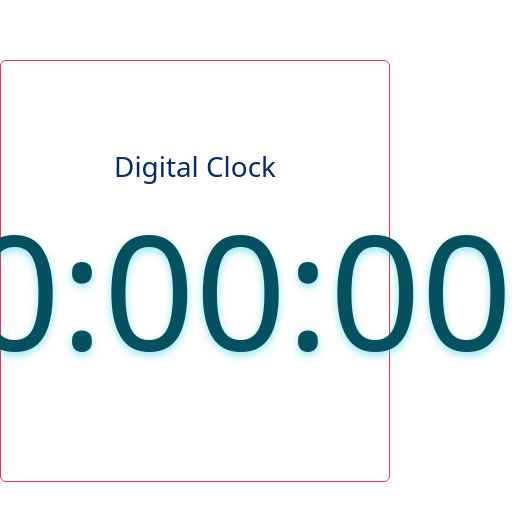
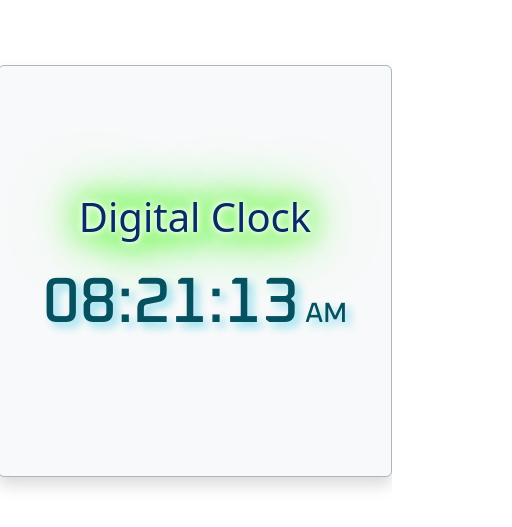
Before and after one commit to armanadd01/Digital-clocks, a plain HTML site: page index.html in a window 390 px wide. Shown: the part 151-678 px from the top of the page, 512 px wide, since content can reach past the window. Drawn offline with nearby package versions, Linux system fonts and the light colour scheme.

Commit message:
final commit

```diff
--- a/index.html
+++ b/index.html
@@ -5,6 +5,11 @@
     <meta http-equiv="X-UA-Compatible" content="IE=edge">
     <meta name="viewport" content="width=device-width, initial-scale=1.0">
     <title>Digital clock</title>
+
+    <link rel="preconnect" href="https://fonts.googleapis.com">
+    <link rel="preconnect" href="https://fonts.gstatic.com" crossorigin>
+    <link href="https://fonts.googleapis.com/css2?family=Oxanium:wght@500&display=swap" rel="stylesheet">
+
     <link href="https://cdn.jsdelivr.net/npm/bootstrap@5.3.0-alpha3/dist/css/bootstrap.min.css" rel="stylesheet"
         integrity="sha384-KK94CHFLLe+nY2dmCWGMq91rCGa5gtU4mk92HdvYe+M/SXH301p5ILy+dN9+nJOZ" crossorigin="anonymous">
     <link rel="stylesheet" href="style.css">
@@ -13,10 +18,10 @@
 
     <section class="digital-clock container ">
         <div class="row justify-content-center align-content-center h-100">
-            <div class="col m-auto w-100 h-50 border rounded border-danger border-1">
+            <div class="col m-auto w-100 h-50 border rounded border-dark-subtle border-1 shadow bg-body-tertiary">
                 <div class="d-flex justify-content-center align-content-center h-100 align-items-center">
-                    <div class="clock text-center">
-                        <h1 class="text-primary-emphasis">Digital Clock</h1>
+                    <div class="clock text-center ">
+                        <h1 class="text-primary-emphasis ">Digital Clock</h1>
                         <h2 id="time" class="text-info-emphasis">00:00:00</h2>
                     </div>
 
--- a/index.js
+++ b/index.js
@@ -0,0 +1,26 @@
+function digitalClock() {
+    let now = new Date();
+    let hours = now.getHours();
+    let minutes = now.getMinutes();
+    let seconds = now.getSeconds();
+    let session = "AM";
+
+    if(hours == 0){
+        hours = 12;
+    }
+
+    if(hours > 12){
+        hours = hours - 12;
+        session = "PM";
+    }
+
+    hours = hours < 10 ? '0' + hours : hours;
+    minutes = minutes < 10 ? '0' + minutes : minutes;
+    seconds = seconds < 10 ? '0' + seconds : seconds;
+
+    let timeString = hours + ':' + minutes + ':' + seconds +  `<span class="fs-1"> ${session} </span>`;
+    document.getElementById('time').innerHTML = timeString;
+}
+
+// Update the time every second
+setInterval(digitalClock, 1000);
--- a/style.css
+++ b/style.css
@@ -1,12 +1,43 @@
 .digital-clock {
     height: 100vh;
 }
-/* .clock {
-    text-align: center;
-    margin-top: 100px;
-} */
+ .clock h1{
+    font-size: 60px;
+    color: #FFFFFF;
+    text-shadow: 0 0 5px #FFF, 0 0 10px #FFF, 0 0 15px #FFF, 0 0 20px #49ff18, 0 0 30px #49FF18, 0 0 40px #49FF18, 0 0 55px #49FF18, 0 0 75px #49ff18;
+}
 
 #time {
     font-size: 10rem;
-    text-shadow: 0px 3px 8px rgba(14, 190, 225, 0.45);
+    text-shadow: 5px 5px 8px rgba(14, 190, 225, 0.45);
+    font-family: 'Oxanium', cursive;
 }
+
+
+@media all and (max-width: 991px) {
+
+
+    .clock h1 {
+        font-size: 45px;
+        padding-bottom: 1rem;
+    }
+
+    #time {
+        font-size: 5rem;
+
+    }
+}
+
+@media all and (max-width: 767px) {
+    .digital-clock {
+            padding: 10px;
+        }
+    .clock h1 {
+            font-size: 40px;
+            padding-bottom: 1rem;
+    }
+    #time {
+            font-size: 4rem;
+
+        }
+}
```
Also changed, not shown: note.txt (added), 1 other file.
